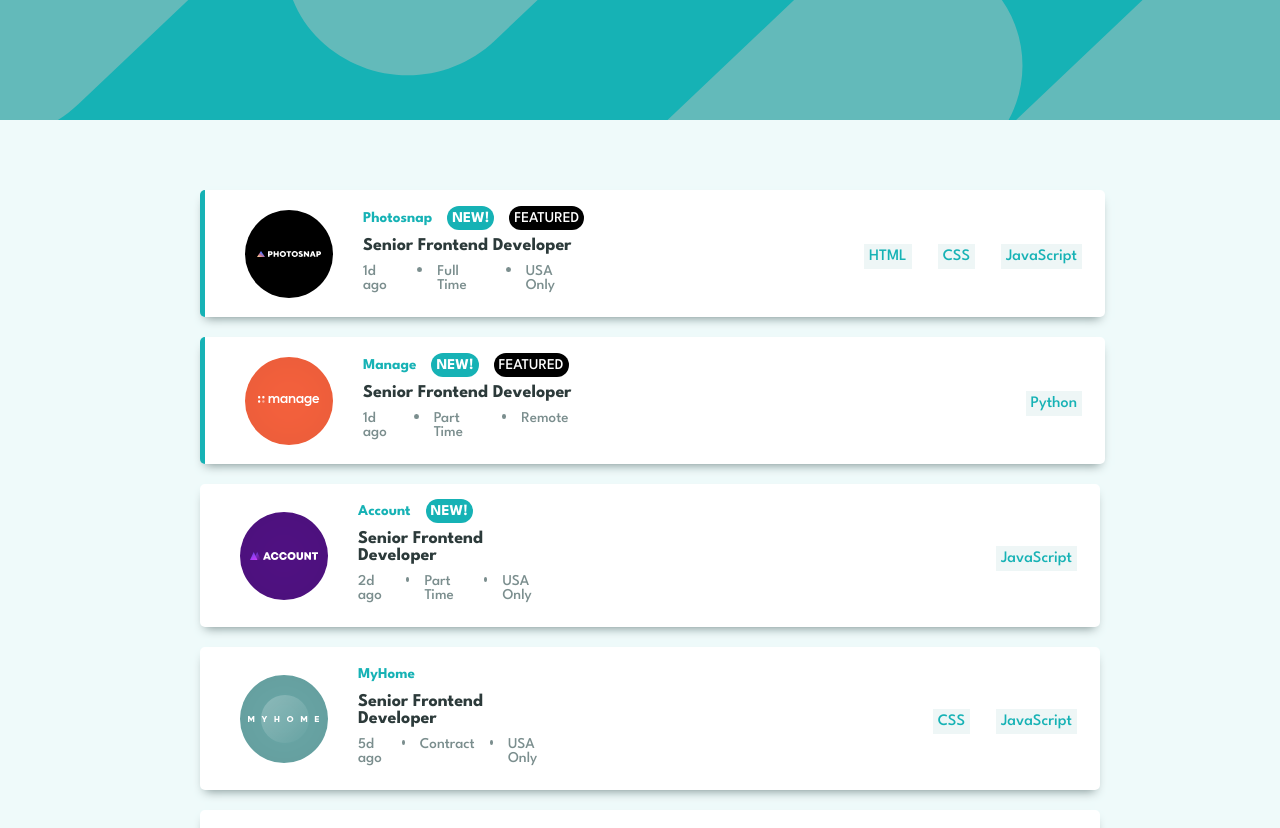
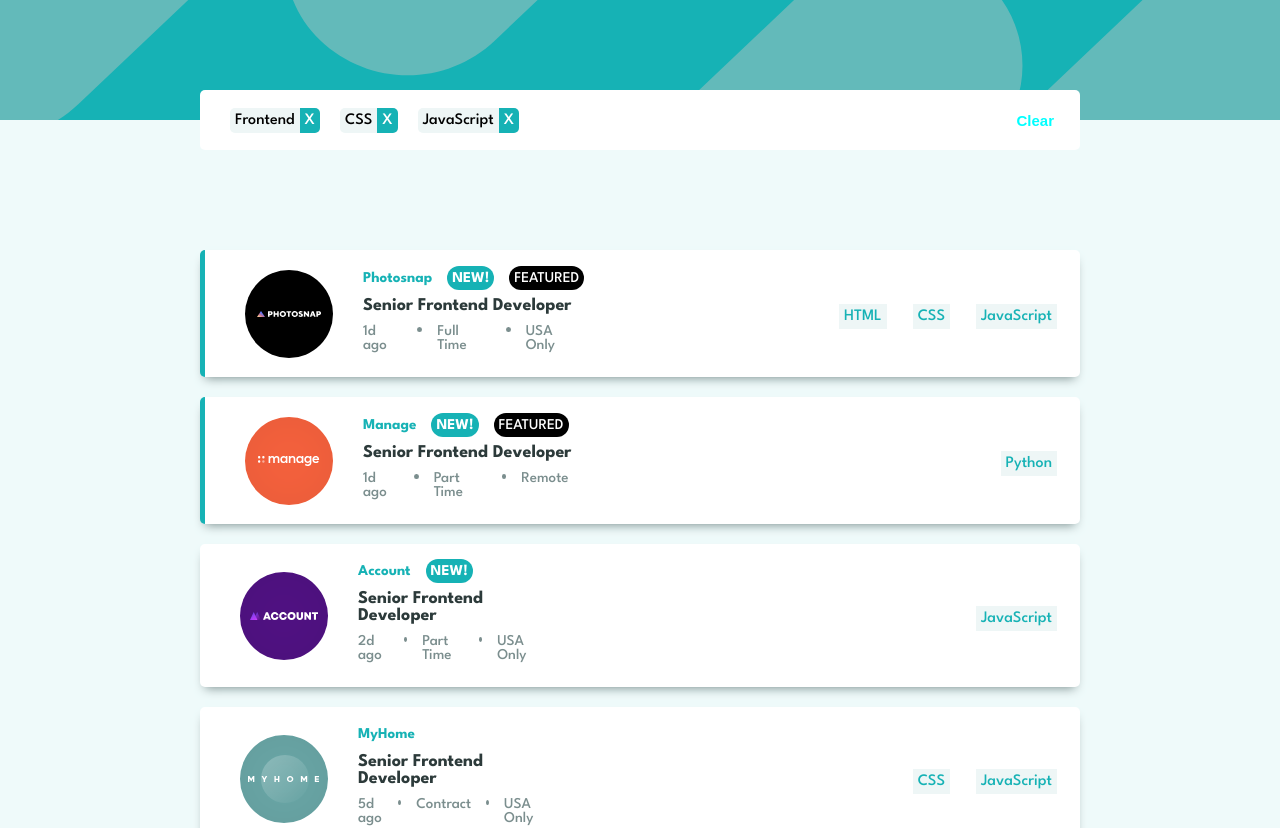
Before and after one commit to tanaka-kenny/job-listings-with-filtering, a React (Create React App) app: page / in a window 1280 px wide. Shown: the top 828 px of the page. Built offline with nearby package versions, Linux system fonts and the light colour scheme.

Commit message:
Added filters bar

```diff
--- a/src/App.js
+++ b/src/App.js
@@ -3,6 +3,7 @@ import './App.css';
 import JobListing from './components/JobListing';
 import Header from './components/Header'
 import listings from './data/data';
+import FilterBar from './components/FilterBar';
 
 function App() {
   const [jobs, setJobs] = useState([]);
@@ -16,6 +17,7 @@ function App() {
     <div className="app">
       <Header />
       <div className="body">
+        <FilterBar />
         {
           jobs.map(l => <JobListing job={l} key={l.id} />)
         }
--- /dev/null
+++ b/src/components/FilterBar.css
@@ -0,0 +1,58 @@
+.filter-bar {
+    display: flex;
+    align-items: center;
+    position: relative;
+    bottom: 100px;
+    width: 100%;
+    height: 60px;
+    background-color: #fff;
+    border-radius: 5px;
+    padding: 10px 10px;
+    box-sizing: border-box;
+}
+
+.filter-bar .row {
+    padding: 0;
+    display: flex;
+    align-items: center;
+    margin-left: 20px;
+    height: 15px;
+    border-radius: 5px;
+}
+
+.filter-bar .row .col-left {
+    background-color: var(--Light-Grayish-Cyan-filterTablets);
+    padding: 5px;
+    border-bottom-left-radius: 5px;
+    border-top-left-radius: 5px;
+}
+
+
+.filter-bar .row .col-right {
+    background-color: var(--Cyan);
+    border-bottom-right-radius: 5px;
+    border-top-right-radius: 5px;
+    padding: 5px;
+    color: #fff;
+
+}
+
+.filter-bar .row .col-right:hover {
+    background-color: black;
+    cursor: pointer;
+}
+
+.filter-bar button {
+    position: absolute;
+    right: 20px;
+    border: none;
+    background: none;
+    color: cyan;
+    font-size: 15px;
+    font-weight: 700;
+}
+
+.filter-bar button:hover {
+    cursor: pointer;
+    text-decoration: underline;
+}
--- /dev/null
+++ b/src/components/FilterBar.js
@@ -0,0 +1,23 @@
+import './FilterBar.css'
+
+function FilterBar() {
+  return (
+    <div className='filter-bar'>
+      <div className="row">
+        <div className="col-left">Frontend</div>
+        <div className="col-right">X</div>
+      </div>
+      <div className="row">
+        <div className="col-left">CSS</div>
+        <div className="col-right">X</div>
+      </div>
+      <div className="row">
+        <div className="col-left">JavaScript</div>
+        <div className="col-right">X</div>
+      </div>
+      <button>Clear</button>
+    </div>
+  )
+}
+
+export default FilterBar
--- a/src/components/JobListing.css
+++ b/src/components/JobListing.css
@@ -7,6 +7,7 @@
     padding: 20px 10px 15px;
     margin-bottom: 20px;
     box-shadow: 0px 6px 10px -5px var(--Dark-Grayish-Cyan);
+    box-sizing: border-box;
 }
 
 .jobListingIsFeatured {
@@ -19,6 +20,7 @@
     padding: 20px 10px 15px;
     margin-bottom: 20px;
     box-shadow: 0px 6px 10px -5px var(--Dark-Grayish-Cyan);
+    box-sizing: border-box;
 }
 
 .left-col {
```
